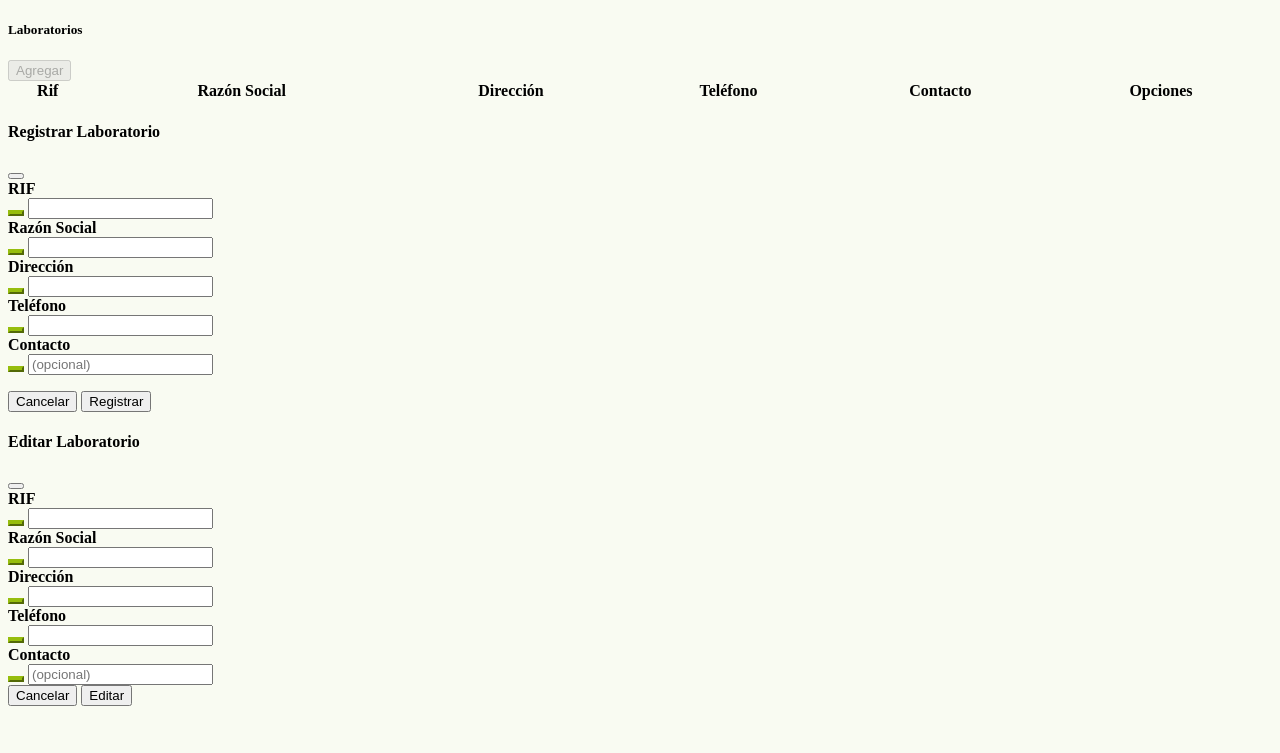
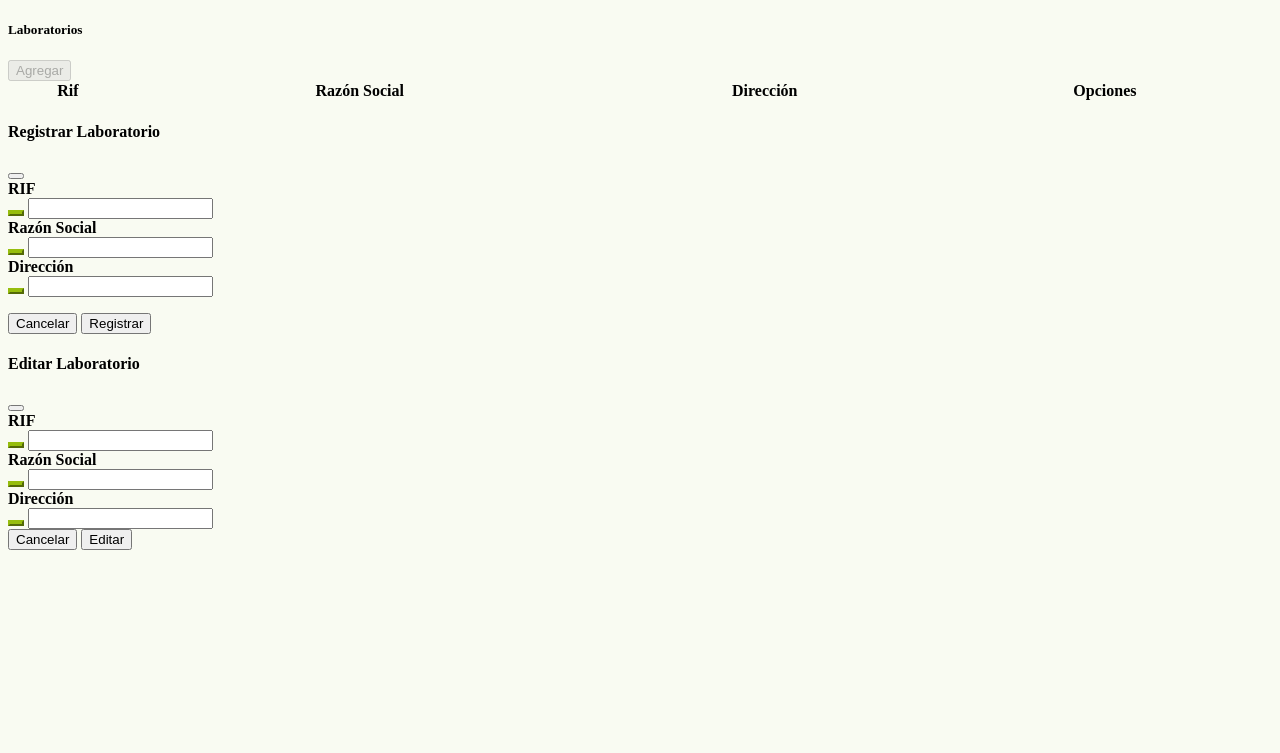
Before and after one commit to ricardojparram/Inventario-Wesley, a PHP site: template vista/interno/productos/laboratorioVista.php in a window 1280 px wide. Shown: the part 47-800 px from the top of the page. Run offline with PHP 8.4, Linux system fonts and the light colour scheme; the template is opened without the code that fills it, so the values that code supplies are empty.

Commit message:
fix: laboratorio adaptado a nuevas modificaciones de la base de datos

```diff
--- a/assets/js/laboratorio.js
+++ b/assets/js/laboratorio.js
@@ -1,32 +1,32 @@
 $(document).ready(function(){
 
 	let mostrar
-	let registrarPermiso, editarPermiso, eliminarPermiso;
-    $.ajax({method: 'POST', url: "", dataType: 'json', data: {getPermisos:''},
-        success(permisos){
-        	registrarPermiso = (typeof permisos.Editar === 'undefined') ? 'disabled' : '';
-        	editarPermiso = (typeof permisos.Editar === 'undefined') ? 'disabled' : '';
-        	eliminarPermiso = (typeof permisos.Eliminar === 'undefined') ? 'disabled' : '';
-        }
-    }).then(() => rellenar(true));
+	let permisos;
+    $.post("",{getPermisos:''})
+    .fail(e => {
+    	Toast.fire({ icon: 'error', title: 'Ha ocurrido un error.' });
+    	throw new Error('Error al mostrar listado: '+e);
+    })
+    .then((data) =>{
+		permisos = JSON.parse(data);
+    	rellenar(true)
+    });
 
     function rellenar(bitacora = false){
-        $.ajax({ type: "post", url: "", dataType: "json", data: {mostrar: "labs", bitacora},
-            success(data){
+    	$.post("",{mostrar: "", bitacora},(data) => {
     		let tabla;
-
+    		const permisoEditar = (!permisos["Editar"]) ? 'disabled' : '';
+    		const permisoEliminar = (!permisos["Eliminar"]) ? 'disabled' : '';
     		data.forEach(row => {
     			tabla += `
     			<tr>
-                            <td>${row.rif}</th>
+	    			<td>${row.rif_laboratorio}</th>
 	    			<td scope="col">${row.razon_social}</td>
 	    			<td scope="col">${row.direccion}</td>
-                            <td scope="col">${row.telefono}</td>
-                            <td scope="col">${(row.contacto == null) ? '' : row.contacto}</td>
 	    			<td >
 		    			<span class="d-flex justify-content-center">
-                            		<button type="button" ${editarPermiso} class="btn btn-success editar mx-2" id="${row.cod_lab}" data-bs-toggle="modal" data-bs-target="#Editar"><i class="bi bi-pencil"></i></button>
-                            		<button type="button" ${eliminarPermiso} class="btn btn-danger borrar mx-2" id="${row.cod_lab}" data-bs-toggle="modal" data-bs-target="#Borrar"><i class="bi bi-trash3"></i></button>
+			    			<button type="button" ${permisoEditar} class="btn btn-success editar mx-2" id="${row.rif_laboratorio}" data-bs-toggle="modal" data-bs-target="#Editar"><i class="bi bi-pencil"></i></button>
+			    			<button type="button" ${permisoEliminar} class="btn btn-danger borrar mx-2" id="${row.rif_laboratorio}" data-bs-toggle="modal" data-bs-target="#Borrar"><i class="bi bi-trash3"></i></button>
 		    			</span>
 	    			</td>
     			</tr>`;
@@ -35,43 +35,38 @@ $(document).ready(function(){
     		mostrar = $('#tableMostrar').DataTable({
     			resposive: true
     		});
-            },
-            error(e){
+    	}, "json")
+    	.fail(e => {
     		Toast.fire({ icon: 'error', title: 'Ha ocurrido un error.' });
     		throw new Error('Error al mostrar listado: '+e);
-            }
     	})
 
     }
 
 	function validarRif(input, div, edit = false){
+		if(input.val() === edit) return true;
 		$.post('',{rif : input.val(), validar: "rif", edit}, function(data){
-			let mensaje = JSON.parse(data);
-			if(mensaje.resultado === "error"){
-				div.text(mensaje.msg);
+			if(data.resultado === "error"){
+				div.text(data.msg);
 				input.attr("style","border-color: red;")
 				input.attr("style","border-color: red; background-image: url(assets/img/Triangulo_exclamacion.png); background-repeat: no-repeat; background-position: right calc(0.375em + 0.1875rem) center; background-size: calc(0.75em + 0.375rem) calc(0.75em + 0.375rem);");
 			}
-		})
+		}, "json")
 	}
 
-	$("#rif").keyup(()=> {  let valid = validarCedula($("#rif"),$("#error") ,"Error de RIF,");
+	$("#rif").keyup(()=> {
+		let valid = validarCedula($("#rif"),$("#error") ,"Error de RIF,");
 		if(valid) validarRif($("#rif"), $("#error"));
 	});
 	$("#razon").keyup(()=> {  validarNombre($("#razon"),$("#error") , "Error de nombre,") });
 	$("#direccion").keyup(()=> {  validarDireccion($("#direccion"),$("#error") , "Error de direccion,") });
-	$("#telefono").keyup(()=> {  validarTelefono($("#telefono"),$("#error") ,"Error de telefono,") });
 
 	let click = 0;
 	setInterval(()=>{ click = 0; }, 2000);
 
 	$("#registrar").click((e)=>{
 		e.preventDefault()
-
-		if(registrarPermiso === 'undefined'){
-			Toast.fire({ icon: 'error', title: 'No tienes permisos para esta acción.' });
-			throw new Error('Permiso denegado.');
-		}
+		validarPermiso(permisos['Registrar'])
 
 		if(click >= 1) throw new Error('Spam de clicks');
 
@@ -79,28 +74,17 @@ $(document).ready(function(){
 		validarCedula($("#rif"),$("#error") ,"Error de RIF,");
 		vnombre = validarNombre($("#razon"),$("#error") , "Error de nombre,");
 		vdireccion = validarDireccion($("#direccion"),$("#error") , "Error de direccion,");
-		vtelefono = validarTelefono($("#telefono"),$("#error") ,"Error de telefono,");
 
-		if(!vnombre || !vdireccion || !vtelefono){
+		if(!vnombre || !vdireccion){
 			throw new Error('Error.');
 		}
 
-		$.ajax({ type: "post", url: '', dataType : "json",
-			data: {
+		const body = {
 			rif : $("#rif").val(),
 			razon : $("#razon").val(),
 			direccion : $("#direccion").val(),
-				telefono : $("#telefono").val(),
-				contacto : $("#contacto").val()
-			},
-			success(data){
-
-				if(data.resultado === "error"){
-					$("#error").text(data.msg);
-					$("#rif").attr("style","border-color: red;")
-					$("#rif").attr("style","border-color: red; background-image: url(assets/img/Triangulo_exclamacion.png); background-repeat: no-repeat; background-position: right calc(0.375em + 0.1875rem) center; background-size: calc(0.75em + 0.375rem) calc(0.75em + 0.375rem);");
-					throw new Error('Rif inválido');
 		}
+		$.post('', body ,(data) => {
 
 			if(data.resultado != "ok"){
 				Toast.fire({ icon: 'error', title: data.msg });
@@ -111,13 +95,13 @@ $(document).ready(function(){
 			rellenar();
 			$('#agregarform').trigger('reset');
 			$('.cerrar').click();
-				Toast.fire({ icon: 'success', title: 'Laboratorio registrado' })
-			},
-			error(e){
+			Toast.fire({ icon: 'success', title: data.msg })
+
+		}, 'json')
+		.fail(e => {
+
 			Toast.fire({ icon: 'error', title: 'Ha ocurrido un error.' });
 			throw new Error('Error al mostrar listado: '+e);
-			}
-
 		})
 		click++;
 	})
@@ -126,21 +110,15 @@ $(document).ready(function(){
 
 	$(document).on('click', '.editar', function() {
 		id = this.id;
-       		$.ajax({ method: "post",url: "", dataType: "json", data: {select: "labs", id},
-		        success(data){
-		        	$("#rifEdit").val(data[0].rif);
+		validarPermiso(permisos['Editar']);
+		$.post("", {select: "", id}, data => {
+			$("#rifEdit").val(data[0].rif_laboratorio);
 			$("#razonEdit").val(data[0].razon_social);
 			$("#direccionEdit").val(data[0].direccion);
-		        	$("#telefonoEdit").val(data[0].telefono);
-		        	$("#contactoEdit").val(data[0].contacto);
-		        },
-		        error(e){
+		}, "json").fail(e => {
 			Toast.fire({ icon: 'error', title: 'Ha ocurrido un error.' });
 			throw new Error('Error al mostrar listado: '+e);
-		        }
-
 		})
-
 	});
 
 
@@ -149,41 +127,27 @@ $(document).ready(function(){
 	});
 	$("#razonEdit").keyup(()=> {  validarNombre($("#razonEdit"),$("#errorEdit") , "Error de nombre,") });
 	$("#direccionEdit").keyup(()=> {  validarDireccion($("#direccionEdit"),$("#errorEdit") , "Error de direccion,") });
-	$("#telefonoEdit").keyup(()=> {  validarTelefono($("#telefonoEdit"),$("#errorEdit") ,"Error de telefono,") });
-
 
 	$("#editar").click((e)=>{
 		e.preventDefault();
-
-		if(editarPermiso === 'undefined'){
-            Toast.fire({ icon: 'error', title: 'No tienes permisos para esta acción.' });
-            throw new Error('Permiso denegado.');
-        }
-
+		validarPermiso(permisos['Editar']);
 		if(click >= 1) throw new Error('spaaam');
 
 		let vrif, vnombre, vdireccion, vtelefono;
-		validarCedula($("#rifEdit"),$("#errorEdit") ,"Error de RIF,");
+		vrif = validarCedula($("#rifEdit"),$("#errorEdit") ,"Error de RIF,");
 		vnombre =  validarNombre($("#razonEdit"),$("#errorEdit") , "Error de nombre,");
 		vdireccion = validarDireccion($("#direccionEdit"),$("#errorEdit") , "Error de direccion,");
-		vtelefono = validarTelefono($("#telefonoEdit"),$("#errorEdit") ,"Error de telefono,");
 
-		$.ajax({ type: "post", url: '', dataType: "json",
-			data: {
+		if(!vnombre || !vdireccion || !vrif)
+			throw new Error('Error.');
+
+		const body = {
 			rifEdit : $("#rifEdit").val(),
 			razonEdit : $("#razonEdit").val(),
 			direccionEdit : $("#direccionEdit").val(),
-				telefonoEdit : $("#telefonoEdit").val(),
-				contactoEdit : $("#contactoEdit").val(),
 			id
-			},
-			success(data){
-				if(data.resultado === "error"){
-					$("#errorEdit").text(data.msg);
-					$("#rifEdit").attr("style","border-color: red;")
-					$("#rifEdit").attr("style","border-color: red; background-image: url(assets/img/Triangulo_exclamacion.png); background-repeat: no-repeat; background-position: right calc(0.375em + 0.1875rem) center; background-size: calc(0.75em + 0.375rem) calc(0.75em + 0.375rem);");
-					throw new Error('Rif ya registrado.');
-				}
+		};
+		$.post('',body,(data) => {
 
 			if(data.resultado != "ok"){
 				Toast.fire({ icon: 'error', title: data.msg });
@@ -194,14 +158,12 @@ $(document).ready(function(){
 			rellenar();
 			$('#editarform').trigger('reset');
 			$('.cerrar').click();
-				Toast.fire({ icon: 'success', title: 'Laboratorio modificado' })
+			Toast.fire({ icon: 'success', title: data.msg })
 
-			},
-			error(e){
+		}, 'json')
+		.fail(e =>{
 			Toast.fire({ icon: 'error', title: 'Ha ocurrido un error.' });
 			throw new Error('Error al mostrar listado: '+e);
-            }
-
 		})
 		click++
 
@@ -219,14 +181,10 @@ $(document).ready(function(){
 	$(document).on('click', '.borrar', function(){ id = this.id });
 
 	$('#borrar').click(()=>{
-		if(eliminarPermiso === 'undefined'){
-            Toast.fire({ icon: 'error', title: 'No tienes permisos para esta acción.' });
-            throw new Error('Permiso denegado.');
-        }
+		validarPermiso(permisos['Eliminar'])
 
 		if(click >= 1) throw new Error('spaaam');
-		$.ajax({ type : 'post', url : '', dataType: "json", data : {eliminar : 'asd', id},
-			success(data){
+		$.post('',{eliminar : '', id}, (data) => {
 			if(data.resultado != "ok"){
 				Toast.fire({ icon: 'error', title: data.msg });
 				throw new Error(data.msg);
@@ -234,12 +192,11 @@ $(document).ready(function(){
 			mostrar.destroy();
 			$('.cerrar').click();
 			rellenar();
-				Toast.fire({ icon: 'success', title: 'Laboratorio eliminado' })
-			},
-			error(e){
+			Toast.fire({ icon: 'success', title: data.msg })
+		}, 'json')
+		.fail(e => {
 			Toast.fire({ icon: 'error', title: 'Ha ocurrido un error.' });
 			throw new Error('Error al mostrar listado: '+e);
-            }
 		})
 		click++;
 	})
--- a/vista/interno/productos/laboratorioVista.php
+++ b/vista/interno/productos/laboratorioVista.php
@@ -51,7 +51,16 @@
                 </div>
 
                 <div class="col-6 text-end mt-3">
-                  <button type="button" id="agregarModalButton" <?= (isset($permiso['Registrar'])) ? "" : "disabled"?> class="btn btn-success" data-bs-toggle="modal" data-bs-target="#Agregar">Agregar</button>
+                  <button
+                    type="button"
+                    id="agregarModalButton"
+                    class="btn btn-success"
+                    data-bs-toggle="modal"
+                    data-bs-target="#Agregar"
+                    <?= (isset($permiso['Registrar'])) ? "" : "disabled"?>
+                  >
+                    Agregar
+                  </button>
                 </div>
               </div>
 
@@ -65,8 +74,6 @@
                       <th scope="col">Rif</th>
                       <th scope="col">Razón Social</th>
                       <th scope="col">Dirección</th>
-                      <th scope="col">Teléfono</th>
-                      <th scope="col">Contacto</th>
                       <th scope="col">Opciones</th>
 
                     </tr>
@@ -91,7 +98,6 @@
 </body>
 
   <?php $VarComp->js(); ?>
-
   <script src="assets/js/laboratorio.js"></script>
 
 
@@ -100,7 +106,7 @@
 
 <!-- TODOS LOS MODAL -->
 
-<!-- MODAL AGERGAR -->
+<!-- MODAL AGREGAR -->
 <div class="modal fade " id="Agregar" tabindex="-1">
   <div class="modal-dialog modal-md ">
     <div class="modal-content">
@@ -153,29 +159,6 @@
             </div>
           </div>
 
-          <div class="form-group col-md-12">
-            <div class="container-fluid">
-              <div class="row">
-
-                <div class="form-group col-6">
-                  <label class="col-form-label"> <strong>Teléfono</strong> </label>
-                  <div class="input-group">
-                    <button type="button" class="iconos btn btn-secondary" data-bs-trigger="hover focus"data-bs-container="body" data-bs-toggle="popover" data-bs-placement="top" data-bs-content="Introduzca el número telefónico del Laboratorio"><i class="bi bi-telephone-fill"></i></button>
-                    <input class="form-control"  id="telefono" required="" placeholder="">
-                  </div>
-                </div>
-
-                <div class="form-group col-6">
-                  <label class="col-form-label"> <strong>Contacto</strong> </label>
-                  <div class="input-group">
-                    <button type="button" class="iconos btn btn-secondary" data-bs-trigger="hover focus"data-bs-container="body" data-bs-toggle="popover" data-bs-placement="top" data-bs-content="Introduzca otro tipo de contacto del Laboratorio"><i class="bi bi-envelope"></i></button>
-                    <input class="form-control"   id="contacto" placeholder="(opcional)">
-                  </div>
-                </div>
-
-              </div>
-            </div>
-          </div>
 
         </div>
 
@@ -245,30 +228,6 @@
             </div>
           </div>
 
-          <div class="form-group col-md-12">
-            <div class="container-fluid">
-              <div class="row">
-
-                <div class="form-group col-6">
-                  <label class="col-form-label"> <strong>Teléfono</strong> </label>
-                  <div class="input-group">
-                    <button type="button" class="iconos btn btn-secondary" data-bs-trigger="hover focus"data-bs-container="body" data-bs-toggle="popover" data-bs-placement="top" data-bs-content="Introduzca el número telefónico del Laboratorio"><i class="bi bi-telephone-fill"></i></button>
-                    <input class="form-control" id="telefonoEdit" required="" placeholder="">
-                  </div>
-                </div>
-
-                <div class="form-group col-6">
-                  <label class="col-form-label"> <strong>Contacto</strong> </label>
-                  <div class="input-group">
-                    <button type="button" class="iconos btn btn-secondary" data-bs-trigger="hover focus"data-bs-container="body" data-bs-toggle="popover" data-bs-placement="top" data-bs-content="Introduzca otro tipo de contacto del Laboratorio"><i class="bi bi-envelope"></i></button>
-                    <input class="form-control"  id="contactoEdit" placeholder="(opcional)">
-                  </div>
-                </div>
-
-              </div>
-            </div>
-          </div>
-
         </div>
 
         <div style="color:#ff0000;text-align: center;" id="errorEdit"></div>
```
Also changed, not shown: 2 other files. Lines whose indentation alone changed are shown as unchanged.
